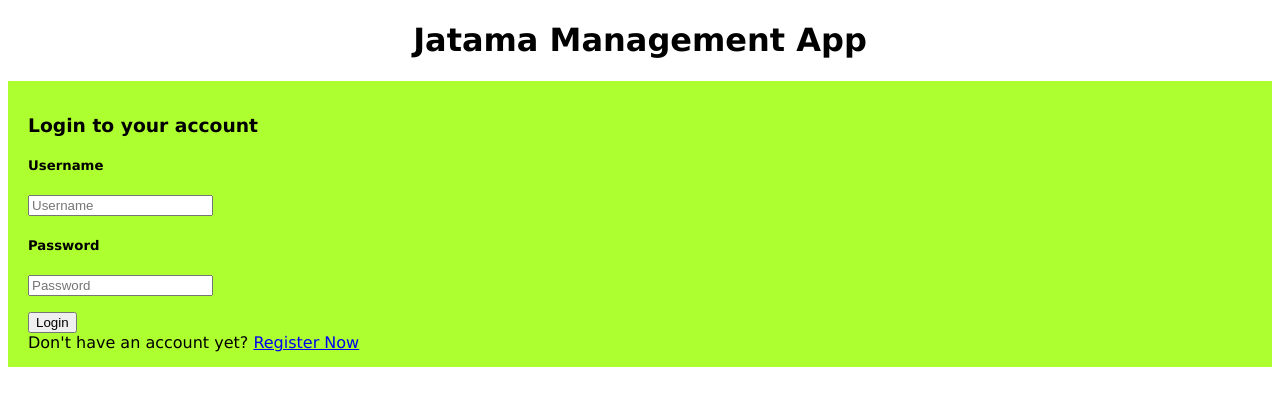
After one commit to gilangp03/jatama_management_app, a Django app: page /login/ in a window 1280 px wide. The commit adds this page. Shown: the top 406 px of the page. Run offline with Django 4.2, Linux system fonts and the light colour scheme.

Commit message:
Finish Assignment4

```diff
--- a/main/templates/base.html
+++ b/main/templates/base.html
@@ -11,7 +11,7 @@
         {% endblock meta %}
     </head>
 
-    <body>
+    <body style="font-family: Verdana, Geneva, Tahoma, sans-serif;">
         {% block content %}
         {% endblock content %}
     </body>
--- a/main/templates/inventory.html
+++ b/main/templates/inventory.html
@@ -7,6 +7,7 @@
     <a href="http://127.0.0.1:8000/"><p>Home</p></a>
     <a href=""><p>Inventory</p></a>
 </div>
+<h3>Your username: {{ name }}</h3>
     <table>
         <tr>
             <th>Name</th>
@@ -26,7 +27,7 @@
 
     <br />
 
-    <a href="{% url 'main:add_inventory' %}">
+    <a href="{% url 'add_inventory' %}">
         <button>
             Add New Product
         </button>
--- /dev/null
+++ b/main/templates/login.html
@@ -0,0 +1,41 @@
+{% extends 'base.html' %}
+
+{% block meta %}
+    <title>Login</title>
+{% endblock meta %}
+
+{% block content %}
+<h1 style="text-align: center;">Jatama Management App</h1>
+<div class = "login" style="background-color: greenyellow; padding: 15px 20px 15px 20px; position: relative;">
+    <h3>Login to your account</h3>
+    <form method="POST" action="">
+        {% csrf_token %}
+        <div>
+            <h5>Username</h5>
+            <input type="text" name="username" placeholder="Username" class="form-control">
+        </div>
+        <div>
+            <h5>Password</h5>
+            <input type="password" name="password" placeholder="Password" class="form-control">
+        </div>
+        <div>
+            <p></p>
+            <p></p>
+            <p></p>
+        </div>
+        <div class="button">
+            <input class="btn login_btn" type="submit" value="Login">
+        </div>
+    </form>
+
+    {% if messages %}
+        {% for message in messages %}
+            <p>{{ message }}</p>
+        {% endfor %}
+    {% endif %}
+
+    Don't have an account yet? <a href="{% url 'register' %}">Register Now</a>
+
+</div>
+
+{% endblock content %}
--- a/main/urls.py
+++ b/main/urls.py
@@ -1,7 +1,7 @@
 from django.urls import path
 from main.views import show_main, show_inventory, add_inventory, show_xml, show_json, show_xml_by_id, show_json_by_id
+from main.views import register, login_user, logout_user
 
-app_name = 'main'
 
 urlpatterns = [
     path('', show_main, name='show_main'),
@@ -11,4 +11,7 @@ urlpatterns = [
     path('json/', show_json, name='show_json'),
     path('xml/<int:id>/', show_xml_by_id, name='show_xml_by_id'),
     path('json/<int:id>/', show_json_by_id, name='show_json_by_id'),
+    path('register/', register, name='register'),
+    path('login/', login_user, name='login'),
+    path('logout/', logout_user, name='logout'),
 ]
--- a/main/views.py
+++ b/main/views.py
@@ -4,17 +4,33 @@ from main.forms import ProductForm, Product
 from django.urls import reverse
 from django.http import HttpResponse
 from django.core import serializers
+from django.shortcuts import redirect
+from django.contrib.auth.forms import UserCreationForm
+from django.contrib import messages
+from django.contrib.auth import authenticate, login
+from django.contrib.auth import logout
+from django.contrib.auth.decorators import login_required
+import datetime
+from django.http import HttpResponseRedirect
+from django.urls import reverse
 
 # Create your views here.
-
+@login_required(login_url='/login')
 def show_main(request):
-    return render(request, "main.html")
+    context = {
+        'name' : request.user.username,
+        'class' : 'PBP B',
+        'npm' : '2206082631',
+        'last_login': request.COOKIES['last_login'],
+    }
+    return render(request, "main.html", context)
 
 
 def show_inventory(request):
-    products = Product.objects.all()
+    products = Product.objects.filter(user=request.user)
     context = {
-        'products' : products
+        'name' : request.user.username,
+        'products' : products,
     }
     return render(request, "inventory.html", context)
 
@@ -22,8 +38,10 @@ def add_inventory(request):
     form = ProductForm(request.POST or None)
 
     if form.is_valid() and request.method == "POST":
-        form.save()
-        return HttpResponseRedirect(reverse('main:show_main'))
+        product = form.save(commit=False)
+        product.user = request.user
+        product.save()
+        return HttpResponseRedirect(reverse('show_inventory'))
 
     context = {'form': form}
     return render(request, "add_inventory.html", context)
@@ -43,3 +61,37 @@ def show_xml_by_id(request, id):
 def show_json_by_id(request, id):
     data = Product.objects.filter(pk=id)
     return HttpResponse(serializers.serialize("json", data), content_type="application/json")
+
+# Tugas 4
+def register(request):
+    form = UserCreationForm()
+
+    if request.method == "POST":
+        form = UserCreationForm(request.POST)
+        if form.is_valid():
+            form.save()
+            messages.success(request, 'Your account has been successfully created!')
+            return redirect('login')
+    context = {'form':form}
+    return render(request, 'register.html', context)
+
+def login_user(request):
+    if request.method == 'POST':
+        username = request.POST.get('username')
+        password = request.POST.get('password')
+        user = authenticate(request, username=username, password=password)
+        if user is not None:
+            login(request, user)
+            response = HttpResponseRedirect(reverse("show_main"))
+            response.set_cookie('last_login', str(datetime.datetime.now()))
+            return response
+        else:
+            messages.info(request, 'Sorry, incorrect username or password. Please try again.')
+    context = {}
+    return render(request, 'login.html', context)
+
+def logout_user(request):
+    logout(request)
+    response = HttpResponseRedirect(reverse('login'))
+    response.delete_cookie('last_login')
+    return redirect('login')
--- /dev/null
+++ b/requirements.txt
@@ -0,0 +1,6 @@
+django
+gunicorn
+whitenoise
+psycopg2-binary
+requests
+urllib3
```
Also changed, not shown: main/models.py (+7 -0 lines), main/templates/main.html (+13 -10 lines), main/templates/register.html (added, +34 -0 lines), README.md, buktitugas4.png (added), buktitugas4v2.png (added), db.sqlite3, main/migrations/0002_employee_product_user.py (added), 1 other file.
